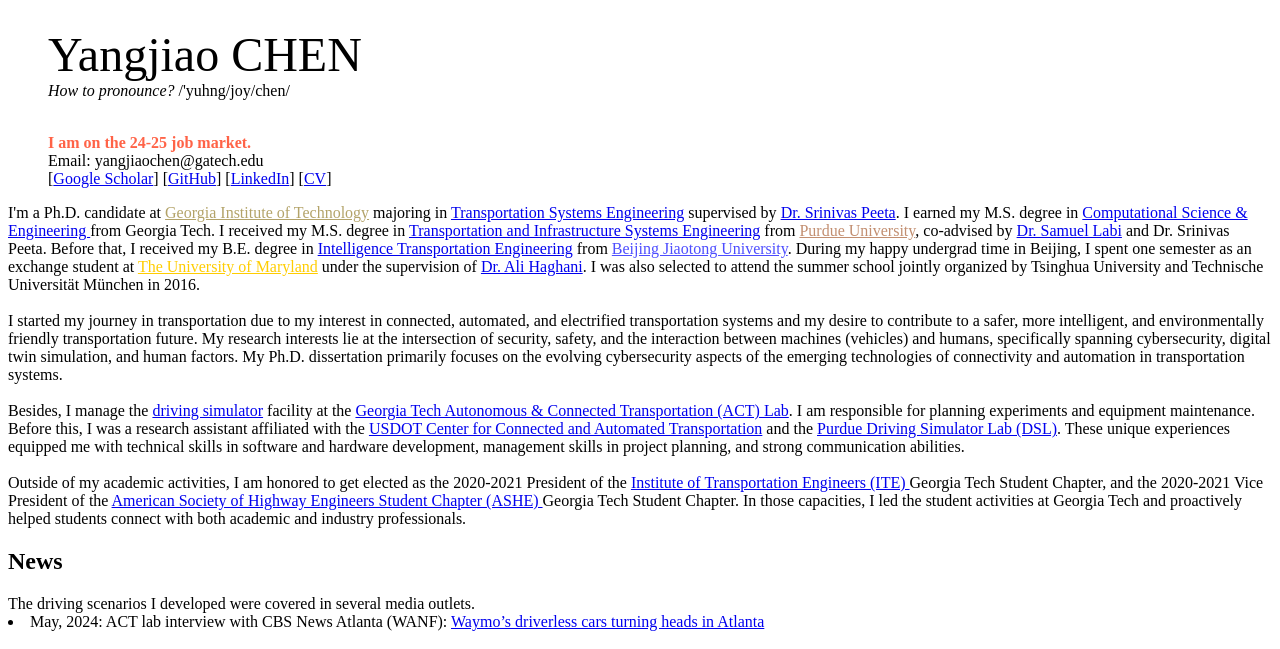
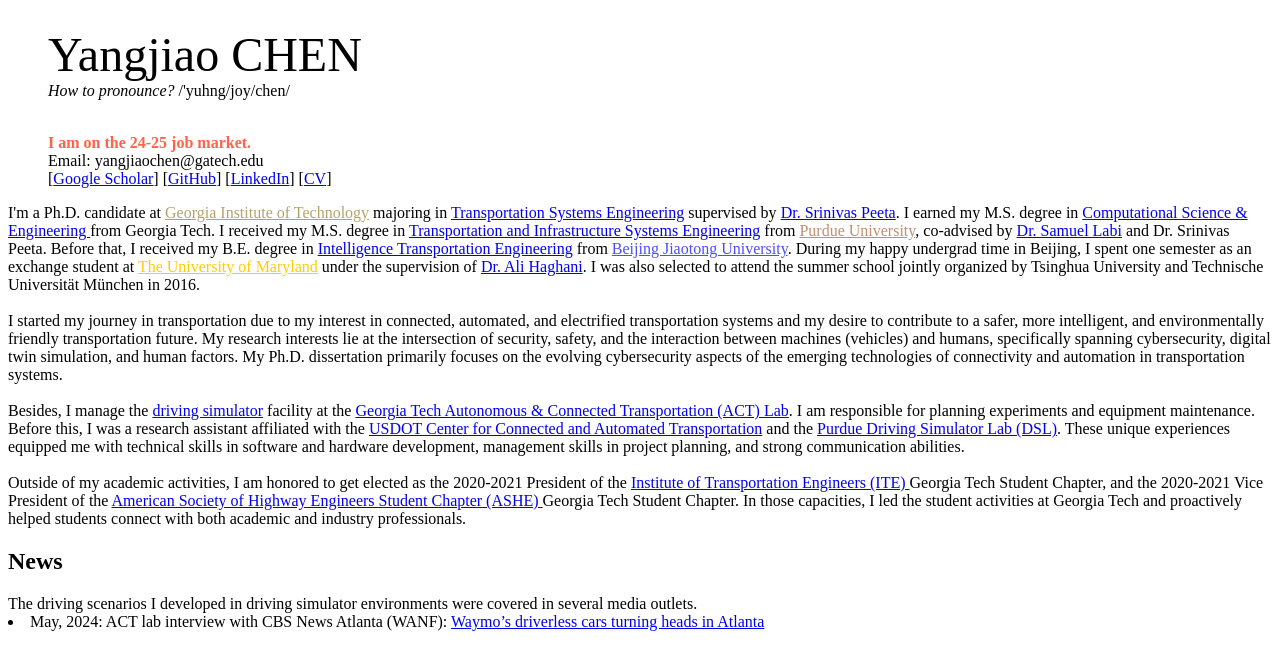
Before and after one commit to YangjiaoChen/YangjiaoChen.github.io, a Jekyll site: the page built from index.html, in a window 1280 px wide, cut to the strip 487-1136 px from the top of the page. Built offline with Jekyll 4.4.1, drawn with Linux system fonts in a browser that asks for light colours.

Commit message:
Update index.html

```diff
--- a/index.html
+++ b/index.html
@@ -139,7 +139,7 @@ In those capacities, I led the student activities at Georgia Tech and proactivel
 </p>
 
 <h2> News </h2>
-The driving scenarios I developed were covered in several media outlets.
+The driving scenarios I developed in driving simulator environments were covered in several media outlets.
  <br />
 	<li>May, 2024: ACT lab interview with CBS News Atlanta (WANF): <a href="https://www.atlantanewsfirst.com/2024/05/01/waymos-driverless-cars-turning-heads-atlanta/" target="_blank"> Waymo’s driverless cars turning heads in Atlanta
   </a> </li>
```
